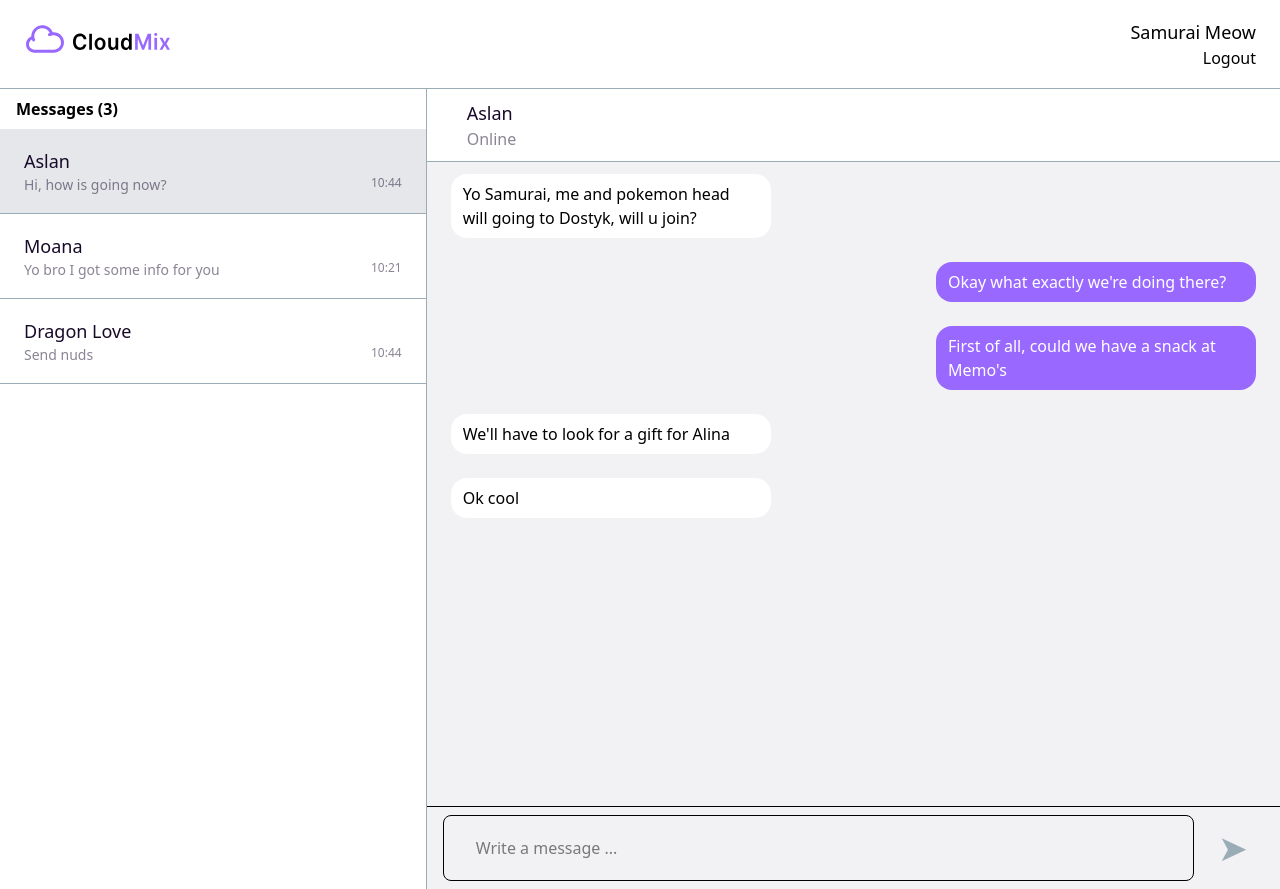
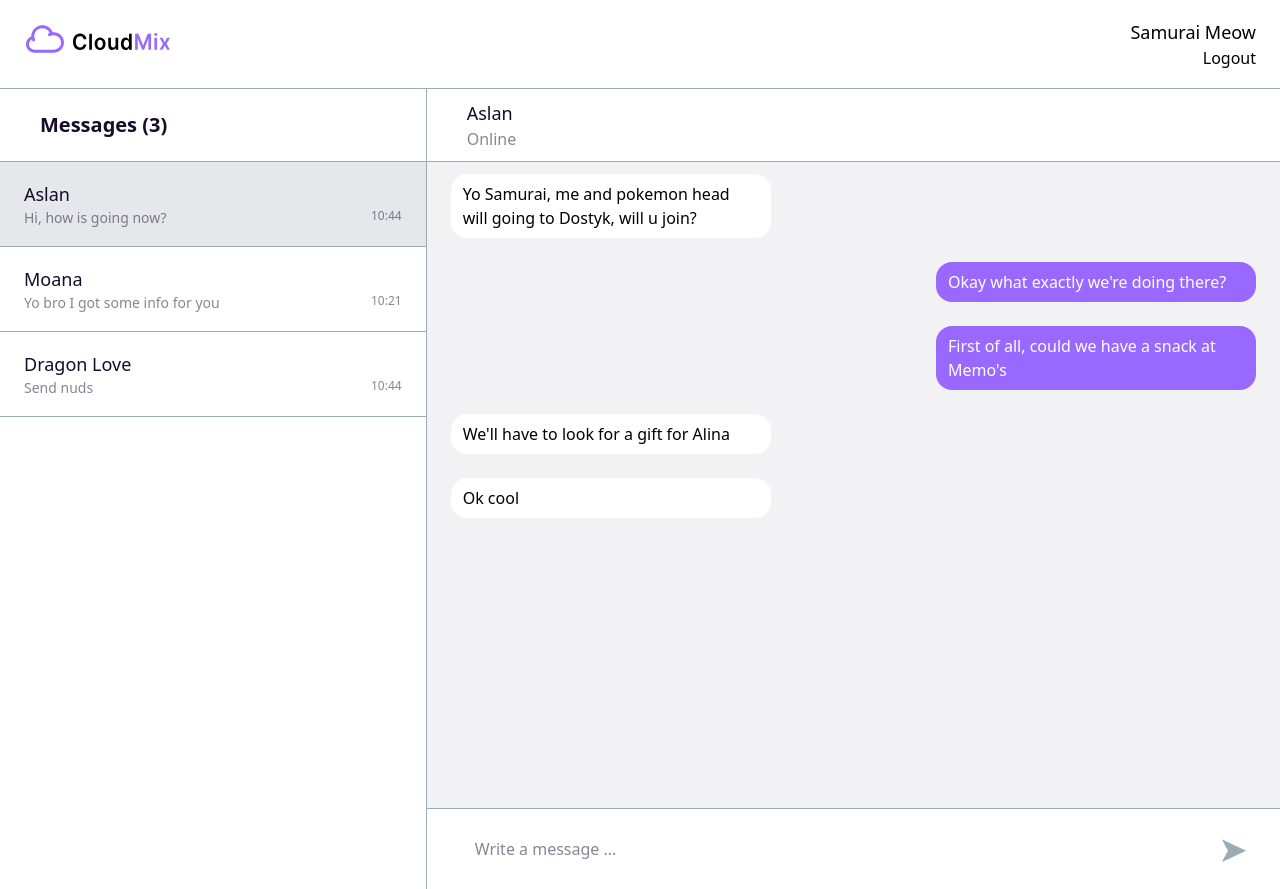
Before and after one commit to pricecodex/cloudmix-chat, a Next.js app: page /chat in a window 1280 px wide. Built offline with nearby package versions, Linux system fonts and the light colour scheme.

Commit message:
fix: tsc errors

```diff
--- a/src/app/(auth)/login/page.tsx
+++ b/src/app/(auth)/login/page.tsx
@@ -27,7 +27,7 @@ export default function LoginPage() {
     const result = loginSchema.safeParse(formData);
     if (!result.success) {
       const formErrors: Partial<Record<keyof LoginFormData, string>> = {};
-      result.error.errors.forEach((err) => {
+      result.error.issues.forEach((err) => {
         const fieldName = err.path[0] as keyof LoginFormData;
         formErrors[fieldName] = err.message;
       });
--- a/src/app/(auth)/register/page.tsx
+++ b/src/app/(auth)/register/page.tsx
@@ -27,7 +27,7 @@ export default function RegisterPage() {
     const result = registerSchema.safeParse(formData);
     if (!result.success) {
       const formErrors: Partial<Record<keyof RegisterFormData, string>> = {};
-      result.error.errors.forEach((err) => {
+      result.error.issues.forEach((err) => {
         const fieldName = err.path[0] as keyof RegisterFormData;
         formErrors[fieldName] = err.message;
       });
--- a/src/app/chat/page.tsx
+++ b/src/app/chat/page.tsx
@@ -28,7 +28,9 @@ export default function ChatsPage() {
     <div className="flex h-screen">
       {/* LEFT: Chat List */}
       <aside className="border-divider w-full border-r bg-white md:w-1/3">
-        <h2 className="px-4 py-2 font-semibold">Messages ({chats.length})</h2>
+        <div className="text-primary border-divider border-b px-10 py-5.5 text-xl font-semibold">
+          <span>Messages ({chats.length})</span>
+        </div>
         <ul>
           {chats.map((chat) => (
             <li
@@ -75,8 +77,12 @@ export default function ChatsPage() {
             </div>
 
             {/* Input */}
-            <div className="flex gap-2 border-t px-4 py-2">
-              <input type="text" placeholder="Write a message ..." className="flex-1 rounded-lg border px-8 py-5" />
+            <div className="border-divider flex gap-2 border-t bg-white px-4 py-2">
+              <input
+                type="text"
+                placeholder="Write a message ..."
+                className="placeholder:text-primary-dimmed flex-1 rounded-lg px-8 py-5"
+              />
               <button className="text-divider rounded-lg bg-transparent px-4 py-2 text-4xl">➤</button>
             </div>
           </>
```
